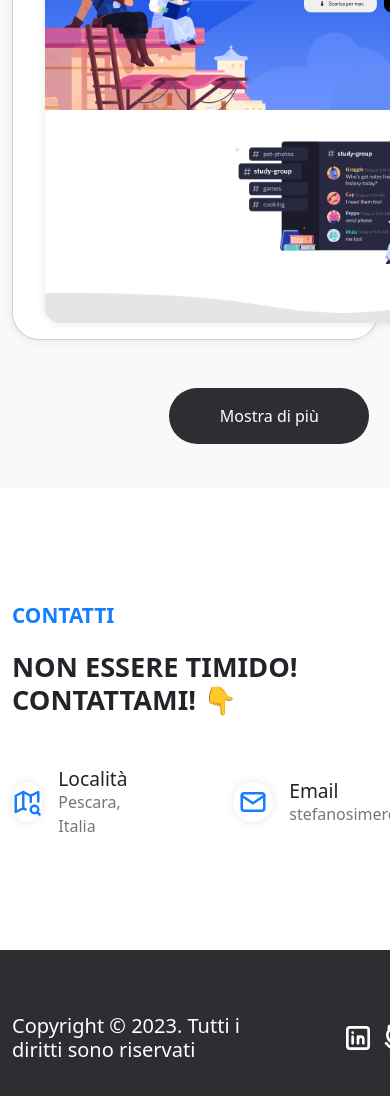
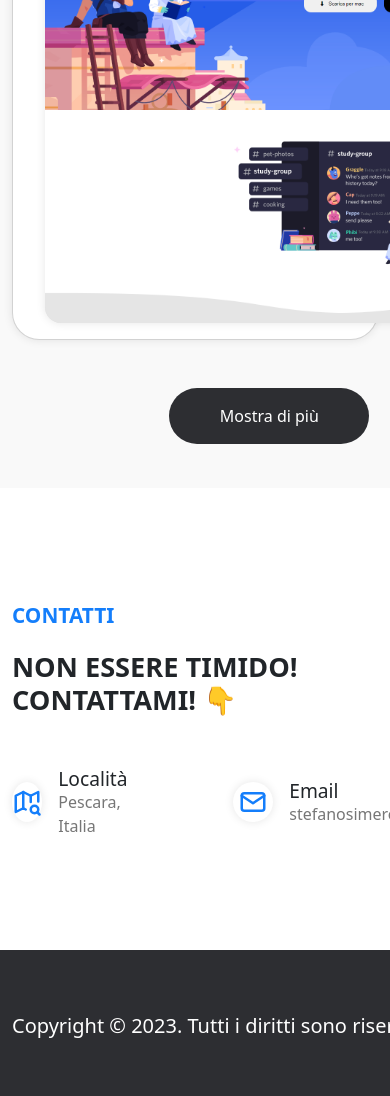
Before and after one commit to stefansimereaa/Personal-Portfolio, a Vue app: page / in a window 390 px wide. Shown: the part 3884-4980 px from the top of the page. Built offline with nearby package versions, Linux system fonts and the light colour scheme; some icons are missing.

Commit message:
added responsive footer

```diff
--- a/src/components/footer/AppFooter.vue
+++ b/src/components/footer/AppFooter.vue
@@ -67,4 +67,24 @@ footer{
     margin: 0px;
   }
 }
+
+// Responsive for mobile
+@media (max-width: 576px) {
+  footer{
+    width: 200%;
+    margin: 0px;
+    padding: 0px;
+  }
+}
+
+
+// Responsive for tablet
+@media (min-width: 768px) {
+
+}
+
+// Responsive for notebooks
+@media (min-width: 992x) {
+
+}
 </style>
```
